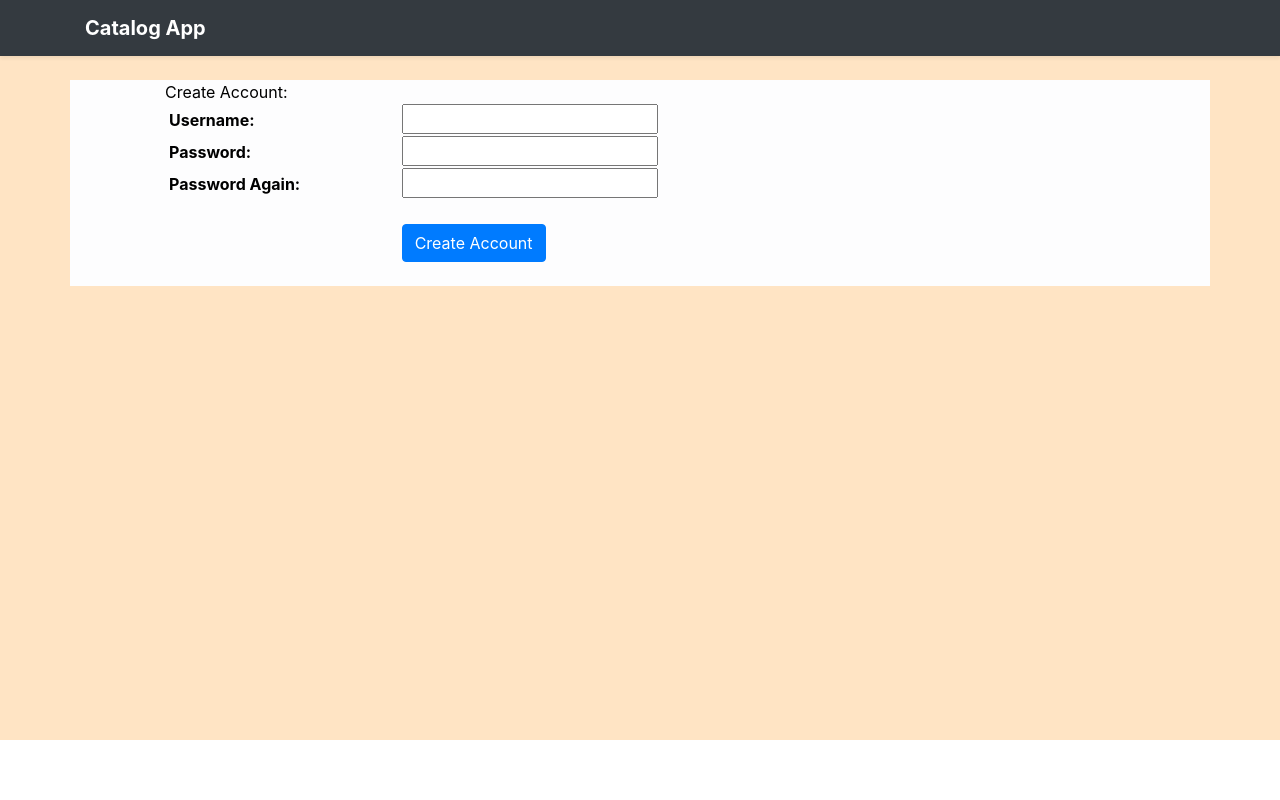
After one commit to jcarter62/udacity-fs-p5, a Flask app: page /login/create in a window 1280 px wide. The commit adds this page. Run offline with Flask 2, Linux system fonts and the light colour scheme; some libraries are stand-ins or nearby versions.

Commit message:
worked on login, logout and create simple user.

```diff
--- a/vagrant/catalog/app.py
+++ b/vagrant/catalog/app.py
@@ -15,6 +15,8 @@ from oauth2client.client import FlowExchangeError
 import httplib2
 from flask import make_response
 import requests
+
+from passlib.apps import custom_app_context as pwd_context
 
 auth = HTTPBasicAuth()
 
@@ -52,9 +54,99 @@ def login():
         #
         # Validate User & Password, or by other method
         #
-        flask_session['username'] = request.form['user_name']
-        flask_session['method'] = 'simple'
-        return redirect('/')
+        username = request.form['user_name']
+        password = request.form['user_password']
+        client_id = ''
+
+        #
+        # Determine if they are correct.
+        #
+        up_valid = False
+        session = Session()
+
+        user = session.query(User).filter_by(username=username,
+                                             login_type='simple').first()
+        if user:
+            if user.verify_password(password):
+                up_valid = True
+                client_id = user.client_id
+            else:
+                up_valid = False
+
+        session.close()
+
+        if not up_valid:
+            data = {
+                'title': 'Login',
+                'user_name': username,
+                'user_password': password,
+                'logged_in': user_logged_in(request),
+                'message': 'Login Failed, due to incorrect Username or Password',
+                'client_id': CLIENT_ID,
+                'session': get_session_info()
+            }
+            return render_template("login.html", data=data)
+        else:
+            # Valid Username, so then complete the login process.
+            flask_session['username'] = username
+            flask_session['method'] = 'simple'
+            flask_session['client_id'] = client_id
+
+            return redirect('/')
+
+
+@app.route('/login/create', methods=['GET', 'POST'])
+def login_create():
+    if request.method == 'GET':
+        data = {
+            'title': 'Create Account',
+            'user_name': '',
+            'user_password': '',
+            'logged_in': user_logged_in(request),
+            'message': '',
+            'session': get_session_info()
+        }
+        return render_template("create_account.html", data=data)
+    elif request.method == 'POST':
+        proceed = True
+        # Create Account.
+        username = request.form['user_name']
+        pw1 = request.form['password1']
+        pw2 = request.form['password2']
+
+        if proceed and (username <= ''):
+            proceed = False
+
+        if proceed and (pw1 <= ''):
+            proceed = False
+
+        if proceed and (pw1 != pw2):
+            proceed = False
+
+        if proceed:
+            # save username in db and redirect to login route
+
+            session = Session()
+            user_exists = False
+
+            user = session.query(User).filter_by(username=username,
+                                                 login_type='simple').first()
+            if user:
+                # check to see if password is correct.
+                if user.verify_password(pw1):
+                    user_exists = True
+
+            if not user_exists:
+                client_id = str(uuid.uuid4()).replace('-','')
+                user = User(username=username,
+                            login_type='simple', client_id=client_id)
+                user.hash_password(pw1)
+                session.add(user)
+                session.commit()
+
+            session.close()
+
+        return redirect('/login')
 
 
 @app.route('/login-google', methods=['POST'])
@@ -124,7 +216,6 @@ def login_provider():
 
         data = answer.json()
 
-
         #
         # TODO: Add client_id, and login_type to user table + flask_session
         #
@@ -135,22 +226,26 @@ def login_provider():
 
         # see if user exists, if it doesn't make a new one
         session = Session()
-        user = session.query(User).filter_by(email=email).first()
+        user = session.query(User).filter_by(client_id=client_id, login_type='google').first()
         if not user:
-            user = User(username=name, picture=picture, email=email)
+            user = User(username=name, picture=picture, email=email, client_id=client_id, login_type='google')
             session.add(user)
             session.commit()
 
-        session.close()
 
         # STEP 4 - Make token
         token = user.generate_auth_token(600)
+
 
         flask_session['username'] = user.username
         flask_session['picture'] = user.picture
         flask_session['email'] = user.email
         flask_session['method'] = 'google'
         flask_session['token'] = token
+        flask_session['client_id'] = user.client_id
+
+        session.close()
+
 
         # STEP 5 - Send back token to the client
         return jsonify({'token': token.decode('ascii')})
@@ -178,9 +273,11 @@ def logout():
         wipe_session()
         return redirect('/')
 
+
 def get_session_vars():
     return ['username', 'picture', 'email',
-            'method', 'token', 'loggedIn', 'sid']
+            'method', 'token', 'loggedIn', 'sid',
+            'client_id']
 
 
 def wipe_session():
@@ -390,30 +487,6 @@ def user_logged_in(request):
 
     return logged_in
 
-
-# def get_session_info(request):
-#     def new_sid():
-#         guid = str(uuid.uuid4()).replace('-','')
-#         return guid
-#
-#     if 'sid' in flask_session:
-#         sid = flask_session['sid']
-#     else:
-#         sid = new_sid()
-#         flask_session['sid'] = sid
-#
-#     username = ''
-#     if 'username' in flask_session:
-#         username = flask_session['username']
-#
-#     session_info = {
-#         'logged_in': user_logged_in(request),
-#         'username': username,
-#         'sid': sid
-#     }
-#     print 'Session Info: ' + json.dumps(session_info)
-#     return session_info
-
 #
 # API Routes
 #
--- /dev/null
+++ b/vagrant/catalog/templates/create_account.html
@@ -0,0 +1,113 @@
+<!DOCTYPE html>
+<html>
+<head>
+    <title>{{ data.title }}</title>
+    {% include 'includes.html' %}
+    <link rel="stylesheet" type="text/css" href="{{ url_for('static', filename='css/main.css') }}">
+</head>
+<body>
+{% include 'top.html' %}
+<div>&nbsp;</div>
+<div class="container">
+    <div class="row table-light">
+        <div class="col-1">
+        </div>
+        <div class="col-7">
+            <form action="/login/create" method="post">
+                <div class="row">
+                    Create Account:
+                </div>
+
+                <div class="row">
+                    <div class="col-4">
+                        <div class="row p-1 font-weight-bolder themed-grid-col">Username:</div>
+                    </div>
+                    <div class="col-6">
+                        <input type="text" name="user_name" value="{{ data.user_name }}"/>
+                    </div>
+                </div>
+
+                <div class="row">
+                    <div class="col-4">
+                        <div class="row p-1 font-weight-bolder themed-grid-col">Password:</div>
+                    </div>
+                    <div class="col-6">
+                        <input type="password" name="password1" value="" onkeyup="pw1_keyup(this)"/>
+                    </div>
+                </div>
+
+                <div class="row">
+                    <div class="col-4">
+                        <div class="row p-1 font-weight-bolder themed-grid-col">Password Again:</div>
+                    </div>
+                    <div class="col-6">
+                        <input type="password" name="password2" value="" onkeyup="pw2_keyup(this)" />
+                    </div>
+                </div>
+                <div>&nbsp;</div>
+                <div class="row">
+                    <div class="col-4">&nbsp;</div>
+                    <div class="col-6">
+                        <button class="btn btn-primary" role="button" type="submit">Create Account</button>
+                    </div>
+                </div>
+                <div class="row">
+                    <div class="col-4">&nbsp;</div>
+                    <div class="col-8" id="form_message">
+                        {{ data.message }}
+                    </div>
+                </div>
+            </form>
+        </div>
+    </div>
+</div>
+{% include 'footer.html' %}
+</body>
+<script type="application/javascript">
+
+    var pw1 = "";
+    var pw2 = "";
+
+    function init() {
+            // Hide the login button in the header section.
+            var hdr_login_btn = document.getElementById('hdr_login_btn');
+            hdr_login_btn.style = "display:none;";
+
+            pw1 = "";
+            pw2 = "";
+    }
+
+    function pw1_keyup(e) {
+        pw1 = e.value;
+        pwchange();
+    }
+
+    function pw2_keyup(e) {
+        pw2 = e.value;
+        pwchange();
+    }
+
+    function pwchange() {
+        var msg = document.getElementById('form_message');
+
+        msg.innerText = '';
+
+        console.log('pwchange ' + pw1 + ' =? ' + pw2  );
+        if ( pw1 != pw2 ) {
+            msg.innerText = 'Passwords must match!';
+            return;
+        }
+
+        if (( pw1 == '' ) && ( pw2 == '' )) {
+            msg.innerText = 'Passwords must not be blank.';
+            return;
+        }
+        return;
+    }
+
+    init();
+
+</script>
+<script src="https://ajax.googleapis.com/ajax/libs/jquery/1.8.2/jquery.min.js"></script>
+
+</html>
--- a/vagrant/catalog/templates/footer.html
+++ b/vagrant/catalog/templates/footer.html
@@ -9,9 +9,10 @@
             </div>
             <div class="col-8">
                 {% if data.session.username > '' %}{{ data.session.username }}{% endif %}
-            {% if data.session.picture > ''  %}
+                {% if data.session.picture > '' %}
                     <img src="{{ data.session.picture }}" height="50px"/>
                 {% endif %}
+                {{ data.session.client_id }}
             </div>
 
         </div>
--- a/vagrant/catalog/templates/logout.html
+++ b/vagrant/catalog/templates/logout.html
@@ -100,6 +100,11 @@
         )
     }
 
+
+    // Hide the login button in the header section.
+    var hdr_login_btn = document.getElementById('hdr_login_btn');
+    hdr_login_btn.style = "display:none;";
+
 </script>
 <!--END GOOGLE SIGN IN CODE -->
 <script src="https://ajax.googleapis.com/ajax/libs/jquery/1.8.2/jquery.min.js"></script>
--- a/vagrant/catalog/templates/top.html
+++ b/vagrant/catalog/templates/top.html
@@ -6,10 +6,10 @@
         <ul class="navbar-nav px-3">
             {% if data.logged_in %}
                 <a type="button" href="/logout" role="button"
-                   class="btn btn-lg btn-block btn-primary">Logout</a>
+                   class="btn btn-primary" id="hdr_login_btn">Logout</a>
             {% else %}
                 <a type="button" href="/login" role="button"
-                   class="btn btn-lg btn-block btn-primary">Login</a>
+                   class="btn btn-primary" id="hdr_login_btn">Login</a>
             {% endif %}
         </ul>
     </div>
```
Also changed, not shown: vagrant/catalog/models.py (+11 -7 lines), vagrant/catalog/templates/login.html (+19 -7 lines). Lines whose indentation alone changed are shown as unchanged.
